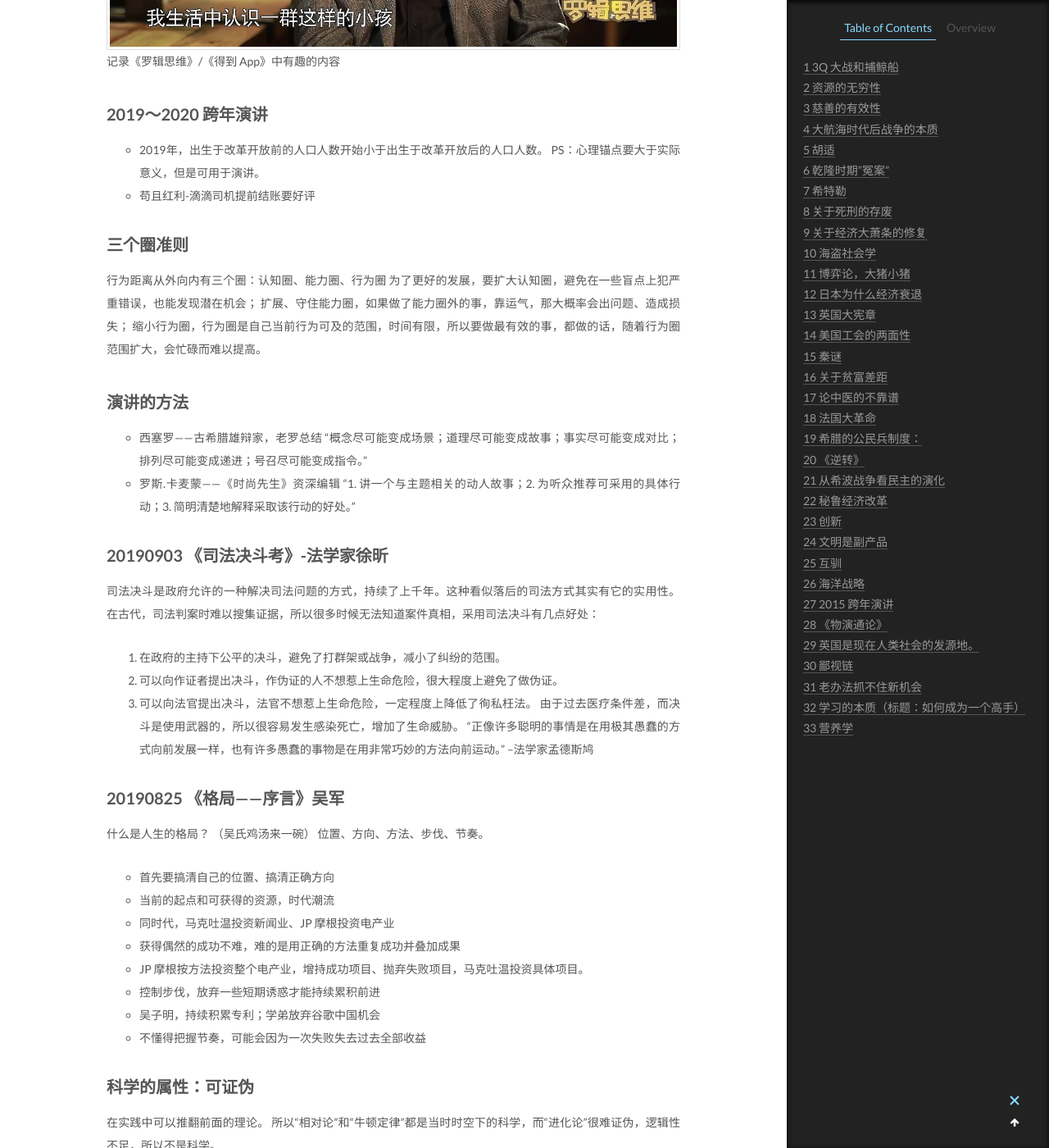
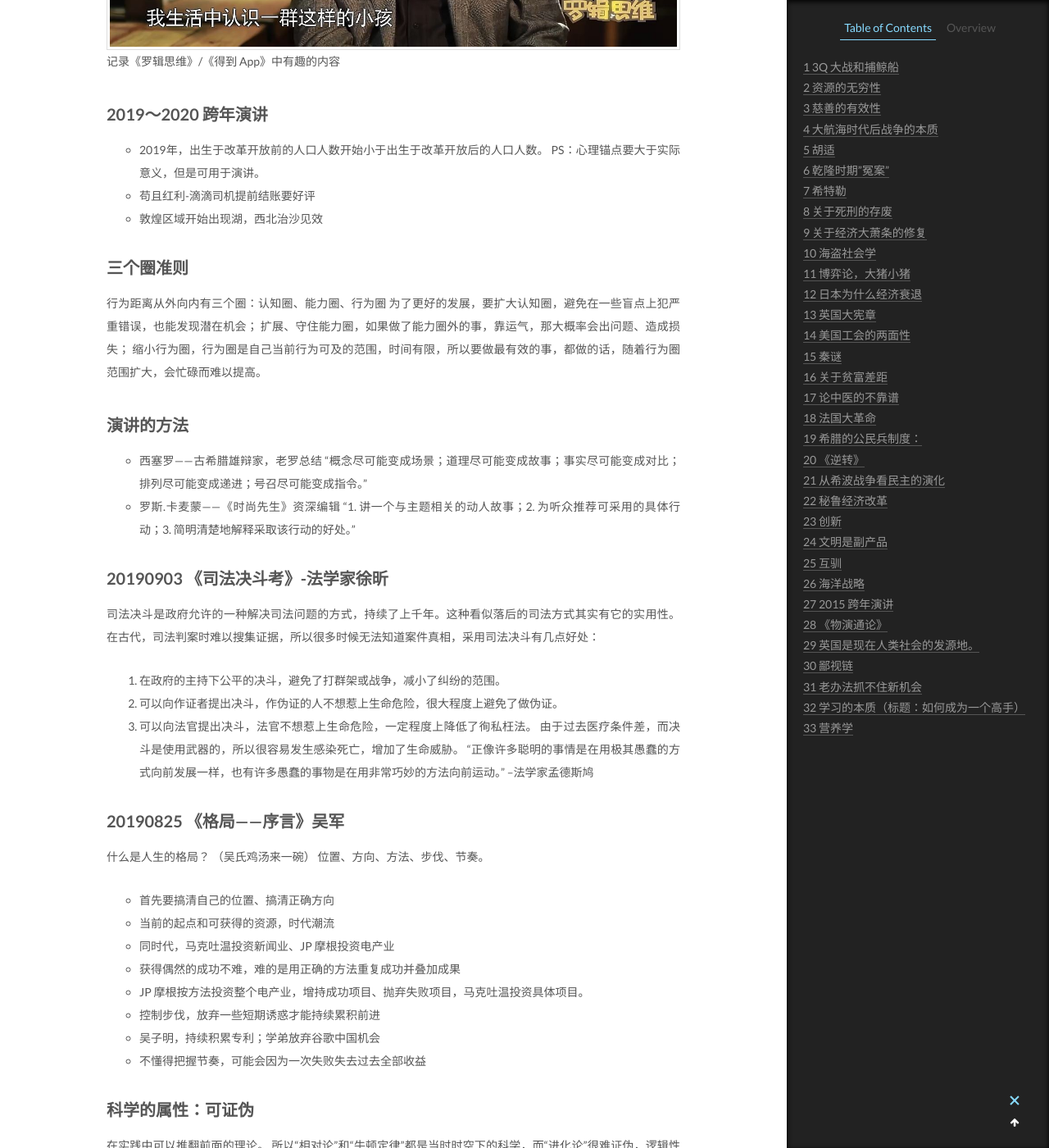
Before and after one commit to CodeHunter2006/CodeHunter2006.github.io, a Jekyll site: the page built from _posts/2014-02-11-Mr_Luo.md, in a window 1280 px wide and 1400 px high, scrolled down 803 px. Shown: the whole window at 82% size. Built offline with Jekyll 4.4.1, drawn with Linux system fonts in a browser that asks for light colours.

Commit message:
Update 2014-02-11-Mr_Luo.md

```diff
--- a/_posts/2014-02-11-Mr_Luo.md
+++ b/_posts/2014-02-11-Mr_Luo.md
@@ -12,6 +12,7 @@ tags: book
 * 2019年，出生于改革开放前的人口人数开始小于出生于改革开放后的人口人数。
 PS：心理锚点要大于实际意义，但是可用于演讲。
 * 苟且红利-滴滴司机提前结账要好评
+* 敦煌区域开始出现湖，西北治沙见效
 
 ## 三个圈准则
 行为距离从外向内有三个圈：认知圈、能力圈、行为圈
```
